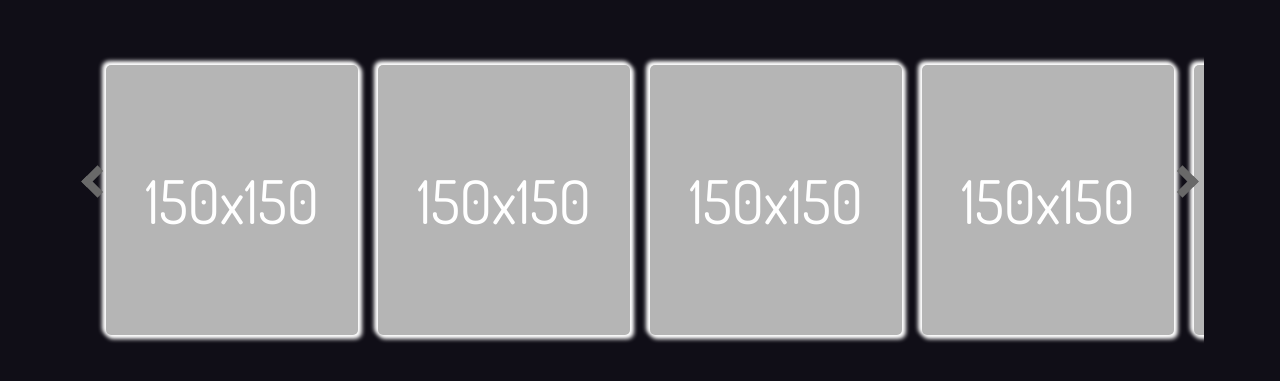
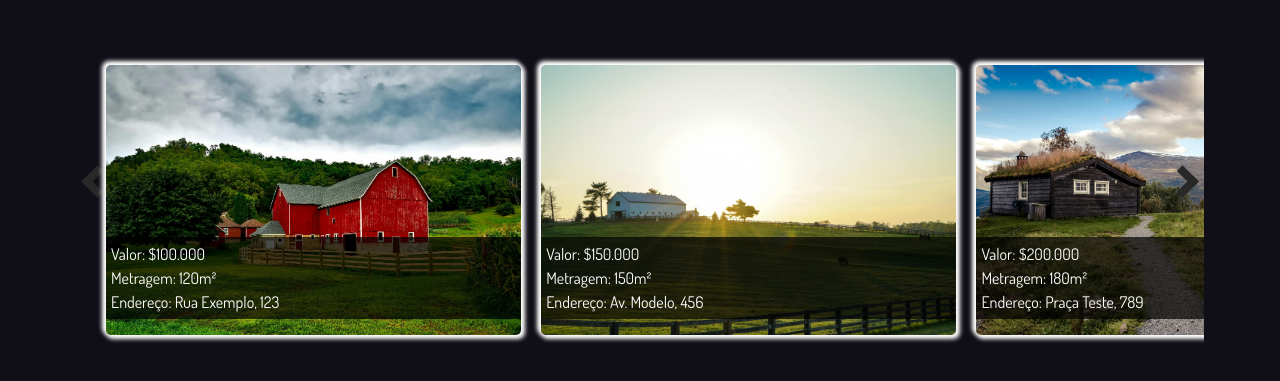
Before and after one commit to Erozinho/IMPACTA-SSPI, a Django app: template templates/carrosel.html in a window 1280 px wide. Shown: the top 381 px of the page. Run offline with Django 5.2, Linux system fonts and the light colour scheme; the template is opened without the code that fills it, so the values that code supplies are empty.

Commit message:
✅att: carrosel.html

```diff
--- a/static/carrosel.css
+++ b/static/carrosel.css
@@ -59,28 +59,51 @@ body {
      box-shadow: 2px 2px 4px 2px white, -2px -2px 4px 2px white;
      display: grid;
      place-items: center;
+     position: relative;
+     overflow: hidden;
  }
  #slider-container #slider .slide span {
      color: white;
      font-size: 60px;
  }
+
+ #slider-container #slider .slide .info {
+    position: absolute;
+    bottom: 0;
+    left: 0;
+    background-color: rgba(0, 0, 0, 0.7);
+    color: white;
+    padding: 5px;
+    width: 100%;
+    box-sizing: border-box;
+}
+
+#slider-container #slider .slide .img {
+    width: 100%;
+    height: auto;
+    display: block;
+}
+
  @media only screen and (min-width: 1100px) {
     #slider-container #slider .slide {
-         width: calc(2.5% - 20px);
+        width: calc(4% - 20px);
     }
 }
+
 @media only screen and (max-width: 1100px) {
     #slider-container #slider .slide {
-         width: calc(3.3333333% - 20px);
+        width: calc(4.44444% - 20px);
     }
 }
+
 @media only screen and (max-width: 900px) {
     #slider-container #slider .slide {
-         width: calc(5% - 20px);
+        width: calc(6% - 20px);
     }
 }
+
 @media only screen and (max-width: 550px) {
     #slider-container #slider .slide {
-         width: calc(10% - 20px);
+        width: calc(15% - 20px);
     }
 }
--- a/static/carrosel.js
+++ b/static/carrosel.js
@@ -1,15 +1,16 @@
+document.addEventListener("DOMContentLoaded", function() {
+
     var container = document.getElementById('container');
     var slider = document.getElementById('slider');
     var slides = document.getElementsByClassName('slide').length;
-var buttons = document.getElementsByClassName('btn');
+    var leftButton = document.getElementById("leftButton");
+    var rightButton = document.getElementById("rightButton");
 
     var currentPosition = 0;
     var currentMargin = 0;
     var slidesPerPage = 0;
-var slidesCount = slides - slidesPerPage;
+    var slidesCount = slides - 1; // Reduzir o número de slides para compensar o índice baseado em zero
     var containerWidth = container.offsetWidth;
-var prevKeyActive = false;
-var nextKeyActive = true;
 
     window.addEventListener("resize", checkWidth);
 
@@ -21,60 +22,56 @@ function checkWidth() {
     function setParams(w) {
         if (w < 551) {
             slidesPerPage = 1;
-   } else {
-       if (w < 901) {
+        } else if (w < 901) {
             slidesPerPage = 2;
-       } else {
-           if (w < 1101) {
+        } else if (w < 1101) {
             slidesPerPage = 3;
         } else {
             slidesPerPage = 4;
         }
-       }
-   }
-   slidesCount = slides - slidesPerPage;
-   if (currentPosition > slidesCount) {
-       currentPosition -= slidesPerPage;
-   }
-   currentMargin = - currentPosition * (100 / slidesPerPage);
-   slider.style.marginLeft = currentMargin + '%';
-   if (currentPosition > 0) {
-       buttons[0].classList.remove('inactive');
-   }
-   if (currentPosition < slidesCount) {
-       buttons[1].classList.remove('inactive');
-   }
-   if (currentPosition >= slidesCount) {
-       buttons[1].classList.add('inactive');
-   }
+
+        slidesCount = Math.ceil(slides / slidesPerPage) - 1;
+        currentPosition = Math.min(currentPosition, slidesCount);
+        currentMargin = -currentPosition * (100 / slidesPerPage) + '%'; // Adicionando % para garantir que a margem seja configurada corretamente
+        slider.style.marginLeft = currentMargin;
+        updateNavButtons();
     }
 
     setParams();
 
     function slideRight() {
-   if (currentPosition != 0) {
-       slider.style.marginLeft = currentMargin + (100 / slidesPerPage) + '%';
-       currentMargin += (100 / slidesPerPage);
+        if (currentPosition < slidesCount) {
+            currentPosition++;
+            currentMargin = -currentPosition * (100 / slidesPerPage) + '%';
+            slider.style.marginLeft = currentMargin;
+        }
+        updateNavButtons();
+    }
+
+    function slideLeft() {
+        if (currentPosition > 0) {
             currentPosition--;
+            currentMargin = -currentPosition * (100 / slidesPerPage) + '%';
+            slider.style.marginLeft = currentMargin;
         }
+        updateNavButtons();
+    }
+
+    function updateNavButtons() {
         if (currentPosition === 0) {
-       buttons[0].classList.add('inactive');
+            leftButton.classList.add('inactive');
+        } else {
+            leftButton.classList.remove('inactive');
         }
-   if (currentPosition < slidesCount) {
-       buttons[1].classList.remove('inactive');
+
+        if (currentPosition >= slidesCount) {
+            rightButton.classList.add('inactive');
+        } else {
+            rightButton.classList.remove('inactive');
         }
     }
 
-function slideLeft() {
-   if (currentPosition != slidesCount) {
-       slider.style.marginLeft = currentMargin - (100 / slidesPerPage) + '%';
-       currentMargin -= (100 / slidesPerPage);
-       currentPosition++;
-   }
-   if (currentPosition == slidesCount) {
-       buttons[1].classList.add('inactive');
-   }
-   if (currentPosition > 0) {
-       buttons[0].classList.remove('inactive');
-   }
-}
+    rightButton.addEventListener("click", slideRight);
+    leftButton.addEventListener("click", slideLeft);
+
+});
--- a/static/home.css
+++ b/static/home.css
@@ -6,6 +6,7 @@
 }
 
 .txt{
-    color: red;
+    color: black;
     font: 50px/1.5 "Dosis", sans-serif;
+    padding-top: 20px;
 }
--- a/templates/carrosel.html
+++ b/templates/carrosel.html
@@ -3,26 +3,29 @@
 {% block content %}
 
 <link href="{% static 'carrosel.css' %}" rel="stylesheet">
-<script src="{% static 'carrosel.js' %}"></script>
+
 
 <body>
 	<div id="container">
 		<div id="slider-container">
-			<span onclick="slideRight()" class="btn"></span>
+			<span id="rightButton" class="btn"></span>
 			<div id="slider">
-				<div class="slide"><span>150x150</span></div>
-				<div class="slide"><span>150x150</span></div>
-				<div class="slide"><span>150x150</span></div>
-				<div class="slide"><span>150x150</span></div>
-				<div class="slide"><span>150x150</span></div>
-				<div class="slide"><span>150x150</span></div>
-				<div class="slide"><span>150x150</span></div>
-				<div class="slide"><span>150x150</span></div>
-				<div class="slide"><span>150x150</span></div>
-				<div class="slide"><span>150x150</span></div>
+				<div class="slide">
+					<img class="img" src="{% static 'imagem1.jpg'%}" alt="imagem1">
+					<p class="info">Valor: $100.000<br>Metragem: 120m²<br>Endereço: Rua Exemplo, 123</p>
+				</div>
+				<div class="slide">
+					<img class="img" src="{% static 'imagem2.jpg'%}" alt="imagem2">
+					<p class="info">Valor: $150.000<br>Metragem: 150m²<br>Endereço: Av. Modelo, 456</p>
+				</div>
+				<div class="slide">
+					<img class="img" src="{% static 'imagem3.jpg'%}" alt="imagem3">
+					<p class="info">Valor: $200.000<br>Metragem: 180m²<br>Endereço: Praça Teste, 789</p>
+				</div>
 			</div>
-			<span onclick="slideLeft()" class="btn"></span>
+			<span id="leftButton" class="btn"></span>
 		</div>
 	</div>
+	<script src="{% static 'carrosel.js' %}"></script>
 </body>
 {% endblock content %}
```
Also changed, not shown: static/imagem1.jpg (added), static/imagem2.jpg (added), static/imagem3.jpg (added). Lines whose indentation alone changed are shown as unchanged.
